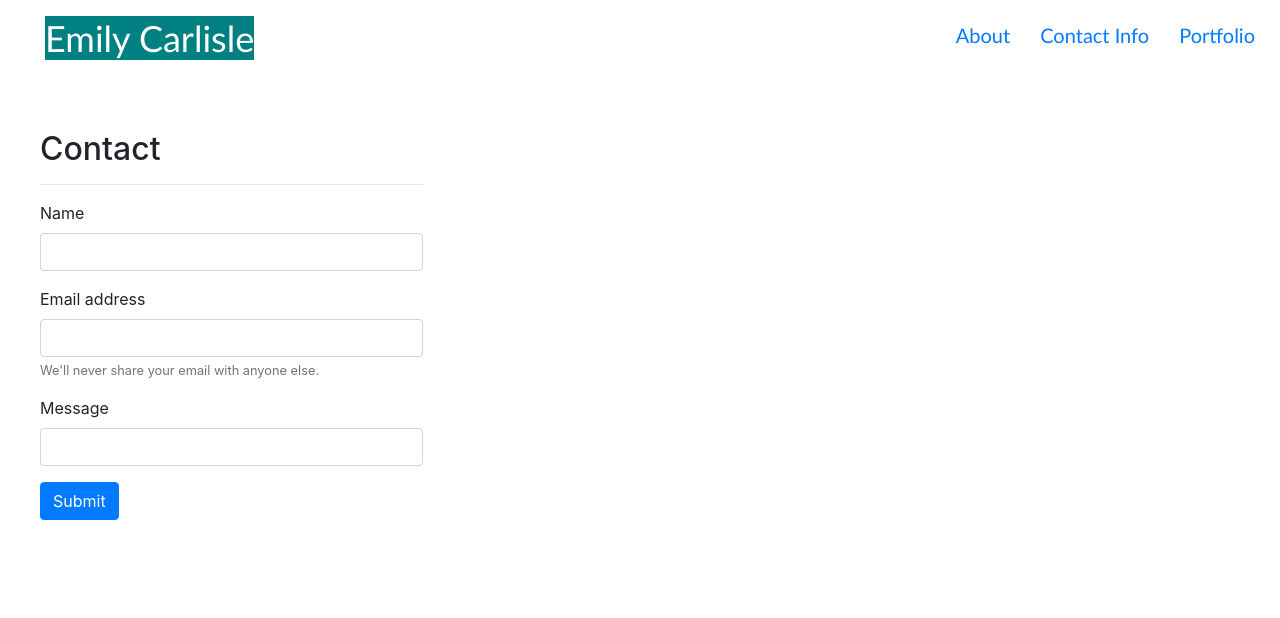
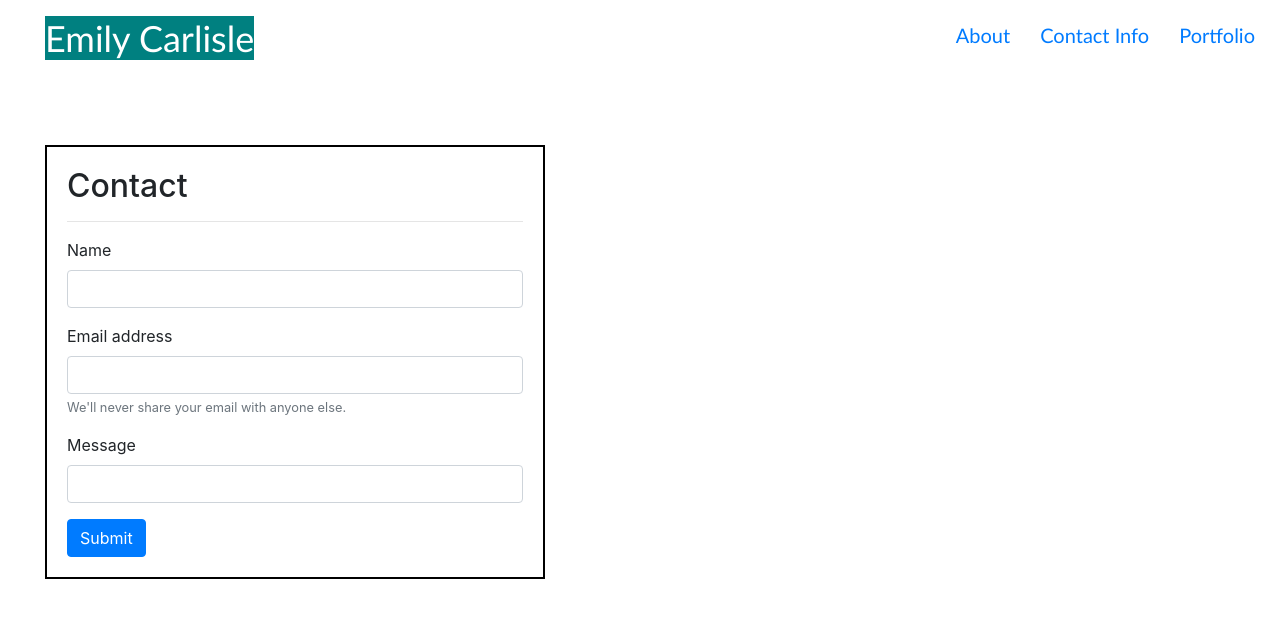
Before and after one commit to emcarlisle/Portfolio, a plain HTML site: page contact.html in a window 1280 px wide. Drawn offline with nearby package versions, Linux system fonts and the light colour scheme.

Commit message:
adjusting layout

```diff
--- a/contact.html
+++ b/contact.html
@@ -38,17 +38,17 @@
 
     <br>
 
-    <section class="contact">
+    <section class="container">
 
         <div class="row">
-            <div class="col-md-4">
+            <div class="col-md-12">
                 <h2>Contact</h2>
                 <hr>
             </div>
         </div>
 
         <div class="row">
-            <div class="col-md-4">
+            <div class="col-md-12">
                 <form>
                     <div class="form-group">
                         <label for="InputName">Name</label>
@@ -59,7 +59,7 @@
         </div>
 
         <div class="row">
-            <div class="col-md-4">
+            <div class="col-md-12">
                 <form>
                     <div class="form-group">
                         <label for="exampleInputEmail1">Email address</label>
@@ -71,7 +71,7 @@
         </div>
 
         <div class="row">
-            <div class="col-md-4">
+            <div class="col-md-12">
                 <form>
                     <div class="form-group">
                         <label for="InputMessage">Message</label>
@@ -82,7 +82,7 @@
         </div>
 
         <div class="row">
-            <div class="col-md-4">
+            <div class="col-md-12">
                 <form>
                     <button type="submit" class="btn btn-primary">Submit</button>
                 </form>
```
